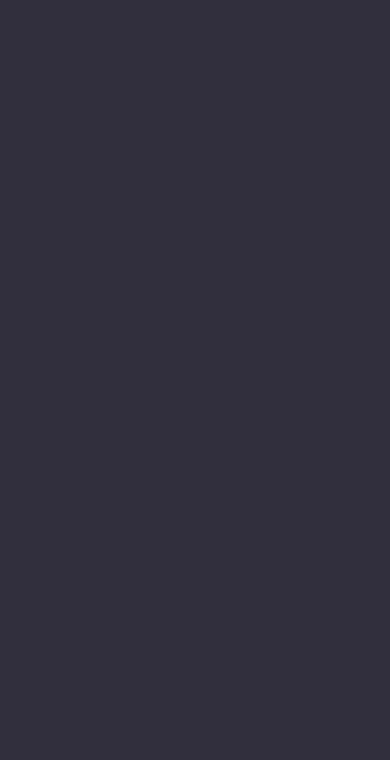
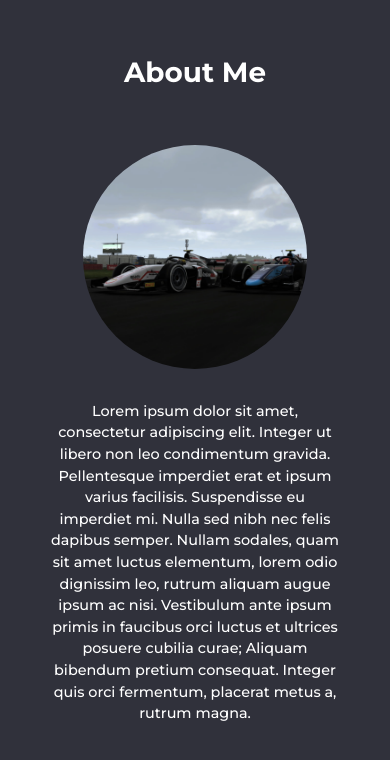
Before and after one commit to CamyH/personal-website-react, a React (Create React App) app: page /about-me in a window 390 px wide. Shown: the top 760 px of the page. Built offline with nearby package versions, Linux system fonts and the light colour scheme.

Commit message:
added most of about page with placeholders

```diff
--- a/src/components/about-me/About-Me.jsx
+++ b/src/components/about-me/About-Me.jsx
@@ -1,11 +1,25 @@
-import React from 'react';
+import React from "react";
+import "./about-me.css";
 
 function AboutMe() {
-    return (
-        <React.Fragment>
-
-        </React.Fragment>
-    );
+	return (
+		<React.Fragment>
+			<h1 id="about-header">About Me</h1>
+			<div id="content-wrapper">
+				<img id="profile-pic" src="placeholder.png" alt="placeholder"></img>
+				<p class="about-text">
+					Lorem ipsum dolor sit amet, consectetur adipiscing elit. Integer ut
+					libero non leo condimentum gravida. Pellentesque imperdiet erat et
+					ipsum varius facilisis. Suspendisse eu imperdiet mi. Nulla sed nibh
+					nec felis dapibus semper. Nullam sodales, quam sit amet luctus
+					elementum, lorem odio dignissim leo, rutrum aliquam augue ipsum ac
+					nisi. Vestibulum ante ipsum primis in faucibus orci luctus et ultrices
+					posuere cubilia curae; Aliquam bibendum pretium consequat. Integer
+					quis orci fermentum, placerat metus a, rutrum magna.
+				</p>
+			</div>
+		</React.Fragment>
+	);
 }
 
 export default AboutMe;
--- a/src/components/about-me/about-me.css
+++ b/src/components/about-me/about-me.css
@@ -1 +1,47 @@
 @import "/src/components/landing-page/landing-page.css";
+
+#about-header {
+	display: flex;
+	justify-content: center;
+	margin: clamp(1em, 2em, 3em);
+}
+
+#content-wrapper {
+	display: flex;
+	justify-content: center;
+	align-items: center;
+}
+
+.about-text {
+	color: var(--text-colour);
+	text-align: center;
+	margin: 0 3rem 0 3rem;
+	font-size: clamp(0.5rem, 1rem, 2rem);
+}
+
+#profile-pic {
+	border-radius: 50%;
+	width: clamp(3em, 16em, 26em);
+	height: clamp(3em, 16em, 26em);
+	margin: 0 0 0 6rem;
+	cursor: pointer;
+}
+
+@media only screen and (max-width: 980px) {
+	.about-text {
+		font-size: 0.9rem;
+	}
+	#profile-pic {
+		width: clamp(1em, 14em, 14em);
+		height: clamp(1em, 14em, 14em);
+	}
+}
+
+@media only screen and (max-width: 630px) {
+	#profile-pic {
+		margin: 0 0 2rem 0;
+	}
+	#content-wrapper {
+		flex-direction: column;
+	}
+}
--- a/src/components/landing-page/landing-page.css
+++ b/src/components/landing-page/landing-page.css
@@ -4,7 +4,7 @@ Importing font
 @import url("https://fonts.googleapis.com/css2?family=Montserrat:wght@500;600;700&display=swap");
 :root {
 	--background: hsl(235, 10%, 21%);
-  --header-colour: white;
+	--text-colour: white;
 	--font: "Montserrat", sans-serif;
 	--header-weight: 700;
 	--sub-heading-weight: 600;
@@ -44,7 +44,7 @@ h2 {
 
 h1,
 h2 {
-  color: var(--header-colour);
+	color: var(--text-colour);
 }
 
 #name-h1,
```
Also changed, not shown: src/components/landing-page/Landing-Page.jsx (+7 -1 lines), public/placeholder.png (added). Lines whose indentation alone changed are shown as unchanged.
